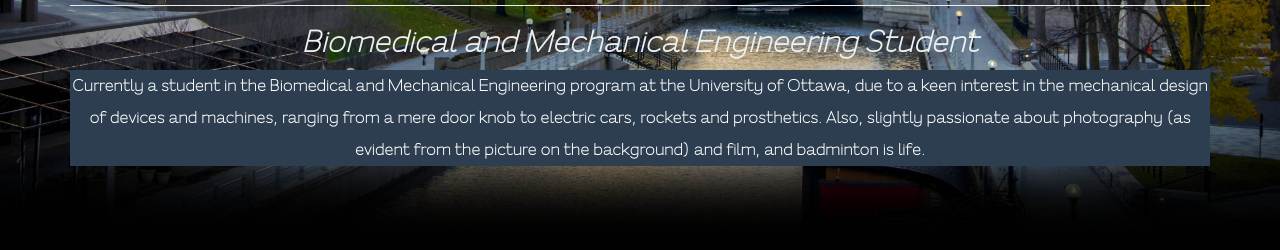
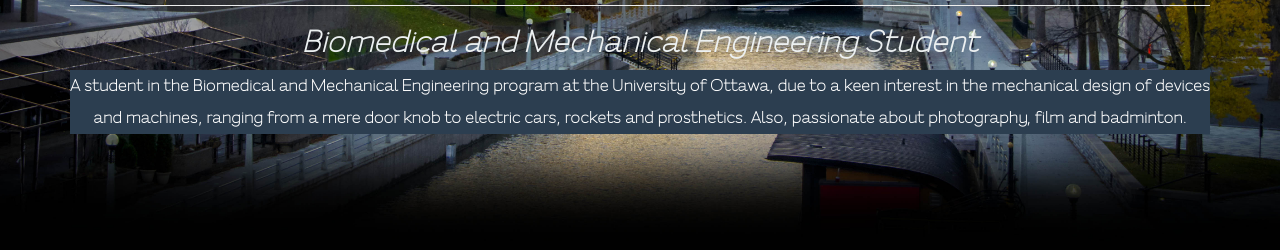
Before and after one commit to nibrasmsha/nibrasmsha.github.io, a plain HTML site: page index.html in a window 1280 px wide. Shown: the part 580-830 px from the top of the page. Drawn offline with nearby package versions, Linux system fonts and the light colour scheme; some icons are missing.

Commit message:
Update index.html

```diff
--- a/index.html
+++ b/index.html
@@ -89,7 +89,7 @@
                  <h3><b><em>Biomedical and Mechanical Engineering Student
                  </em></b></h3>
                  <p>
-                   Currently a student in the Biomedical and Mechanical Engineering program at the University of Ottawa, due to a keen interest in the mechanical design of devices and machines, ranging from a mere door knob to electric cars, rockets and prosthetics. Also, slightly passionate about photography (as evident from the picture on the background) and film, and badminton is life.
+                   A student in the Biomedical and Mechanical Engineering program at the University of Ottawa, due to a keen interest in the mechanical design of devices and machines, ranging from a mere door knob to electric cars, rockets and prosthetics. Also, passionate about photography, film and badminton.
                  </p>
 
 
```
